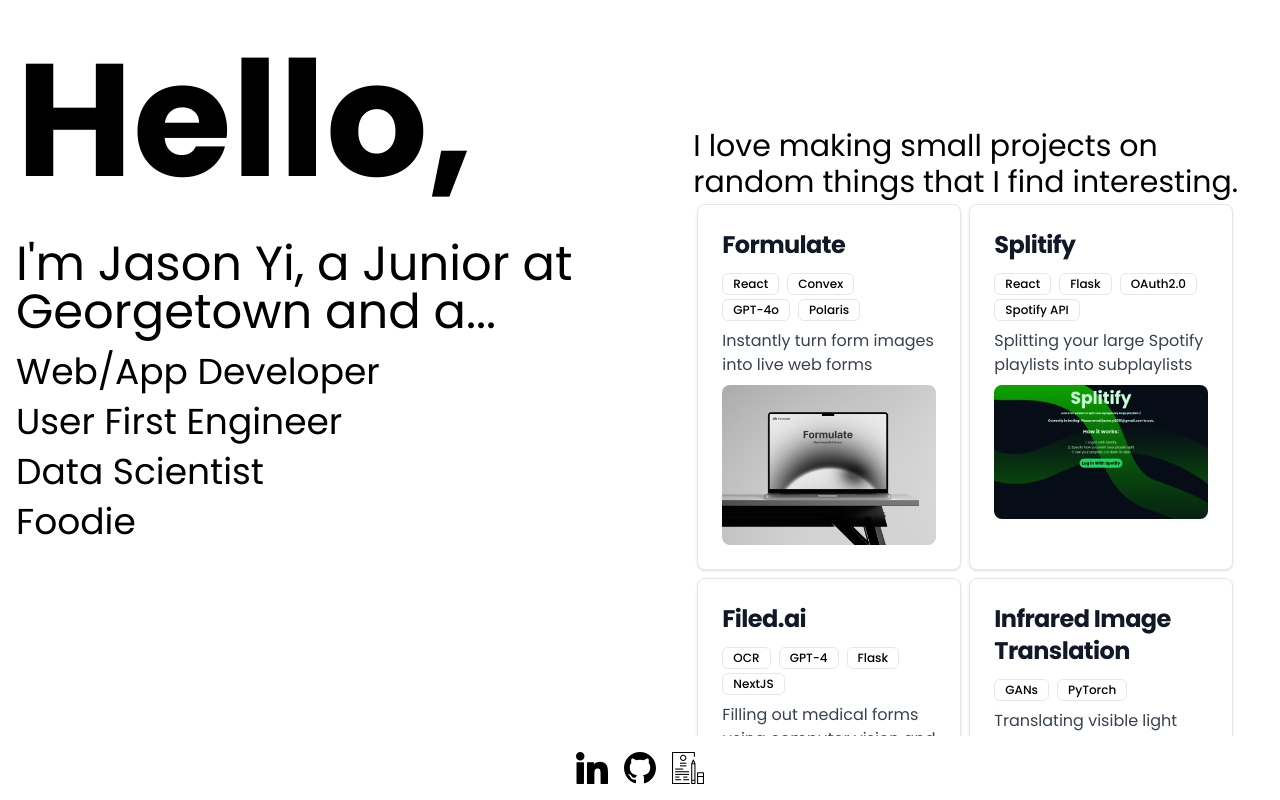
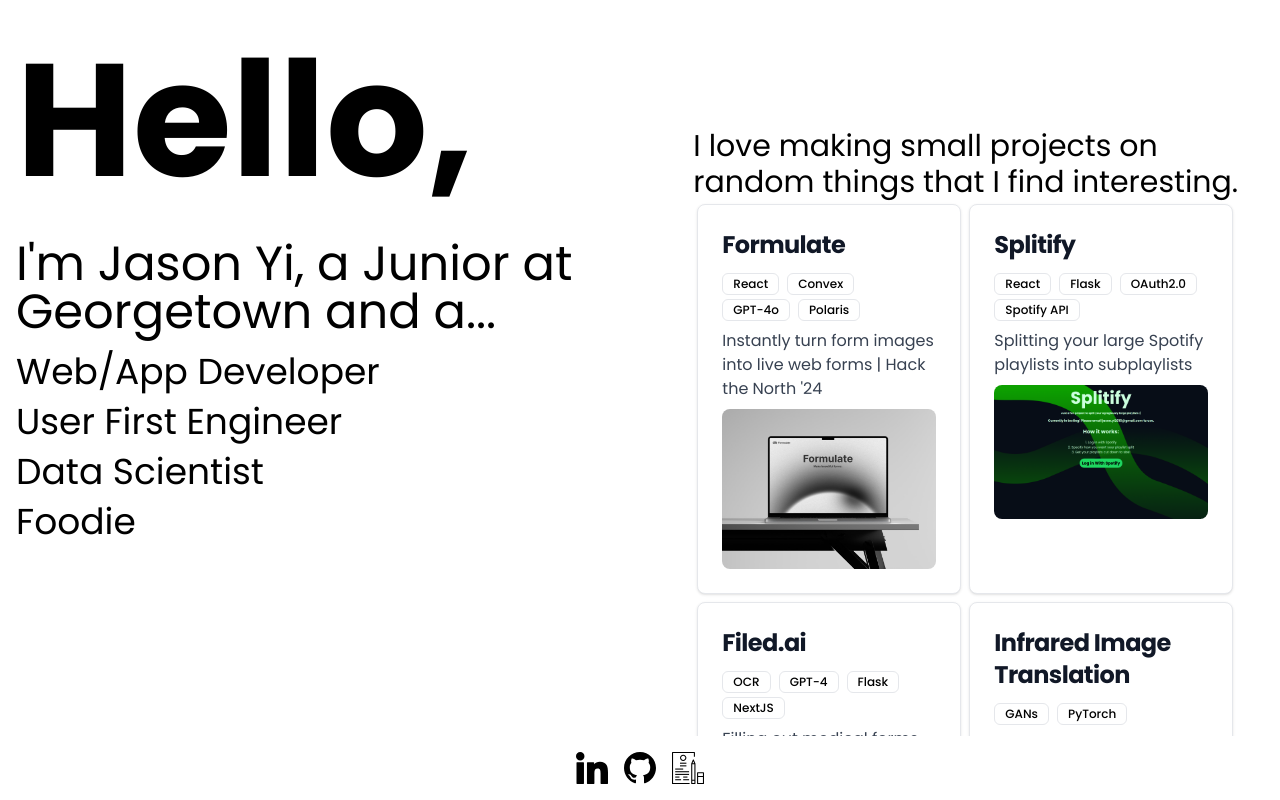
Before and after one commit to JasYi/personal-website, a Next.js app: page / in a window 1280 px wide. Both pictures are taken after a click on the button "Web/App Developer". Shown: the top 800 px of the page. Built offline with nearby package versions, Linux system fonts and the light colour scheme.

Commit message:
adding formulate

```diff
--- a/components/webapp/web_app_dev.js
+++ b/components/webapp/web_app_dev.js
@@ -7,7 +7,8 @@
     {
       name: "Formulate",
       tech: ["React", "Convex", "GPT-4o", "Polaris"],
-      description: "Instantly turn form images into live web forms",
+      description:
+        "Instantly turn form images into live web forms | Hack the North '24",
       link: "https://www.formulate.live",
       img: "/Formulate_mockup.jpg",
     },
```
